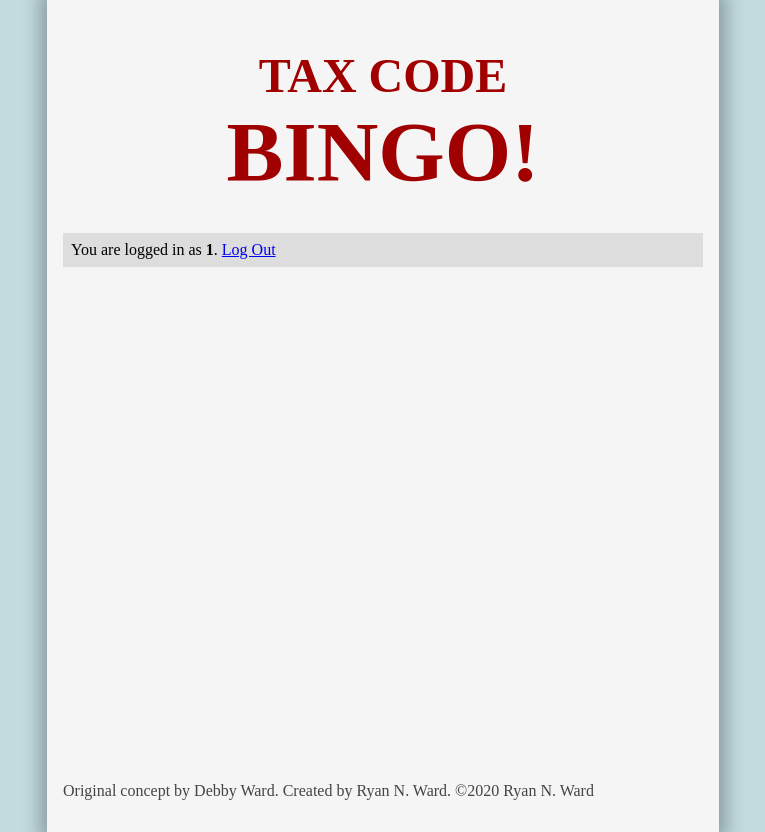
After one commit to sowrd299/CountingStamper, a Django app: template TaxBingo/bingo/templates/bingo/page.html in a window 1280 px wide. The commit adds this page. Shown: the whole page, without its empty margins (257-1022 px from the left). Run offline with Django 3.2, Linux system fonts and the light colour scheme; the template is opened without the code that fills it: most values are stand-ins (such as "Sample title", 1, 10 or a date in 2020).

Commit message:
Improves the aesthetics on the UI, and adds CSS

```diff
--- /dev/null
+++ b/TaxBingo/bingo/static/bingo/main.css
@@ -0,0 +1,48 @@
+/* this file contains styles generally useful for tax bingo */
+
+body{
+    margin: 0px;
+    background: rgb(193, 219, 223);
+}
+
+/* for the large main title of the page */
+.title{
+    color : #A00000;
+    font-size: 36pt;
+    text-align: center;
+}
+
+.largetitle{
+    font-size: 64pt;
+}
+
+.login_info{
+    background: #ddd;
+    padding: 8px 8px;
+}
+
+.login_info .player_id{
+    font-weight: bold;
+}
+
+.login_info p{
+    margin: 0%;
+}
+
+/* the area for containing most of the main elements */
+.maintext{
+    background: #f5f5f5;
+
+    margin: auto;
+    padding: 16px;
+    height: 100vh;
+    width: 50%;
+
+    box-shadow: 0px 0px 16px 8px #0004;
+}
+
+footer{
+    position: absolute;
+    bottom: 0;
+    color: #444;
+}
--- /dev/null
+++ b/TaxBingo/bingo/templates/bingo/page.html
@@ -0,0 +1,35 @@
+{% load static %}
+
+<!DOCTYPE html>
+
+<head>
+    <link rel="stylesheet" href="{% static '/bingo/main.css' %}"/>
+    {% block extra_header %} {% endblock %}
+</head>
+
+<body>
+
+{% block sidepanle %} {% endblock %}
+
+<div class="maintext">
+
+    <h1 class="title">TAX CODE<br/><span class="largetitle">BINGO!</span></h1>
+
+    {% if player_id %}
+    <div class="login_info">
+        <p>
+            You are logged in as <span class="player_id">{{ player_id }}</span>.
+            <a href="{% url 'bingo:do_logout' %}">Log Out</a>
+        </p>
+    </div>
+    {% endif %}
+
+    {% block content %} {% endblock %}
+
+    <footer>
+        Original concept by Debby Ward. Created by Ryan N. Ward. &copy;2020 Ryan N. Ward
+    </footer>
+
+</div>
+
+</body>
```
Also changed, not shown: TaxBingo/bingo/static/bingo/game.css (added, +38 -0 lines), TaxBingo/bingo/static/bingo/gameboard.js (+28 -4 lines), TaxBingo/bingo/static/bingo/login.css (added, +15 -0 lines), TaxBingo/bingo/templates/bingo/gameboard.html (+15 -5 lines), TaxBingo/bingo/templates/bingo/login.html (+21 -5 lines), TaxBingo/db.sqlite3.
